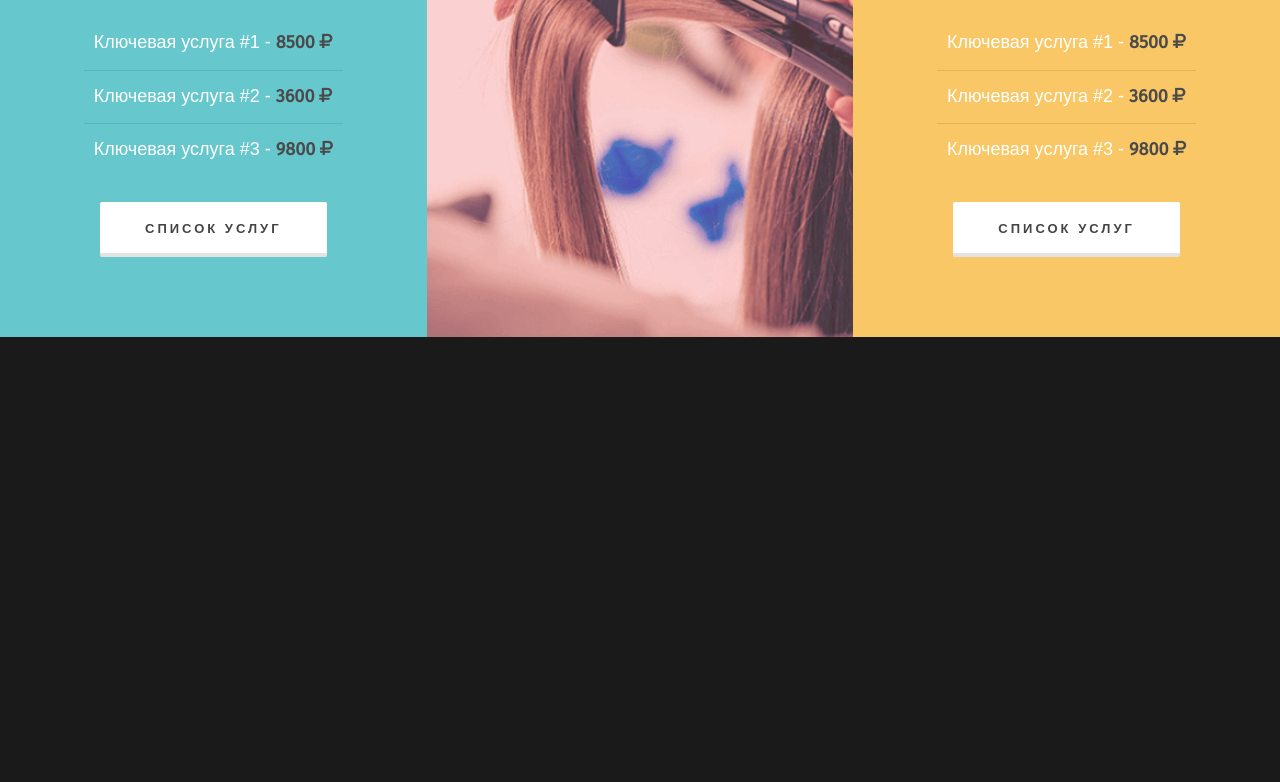
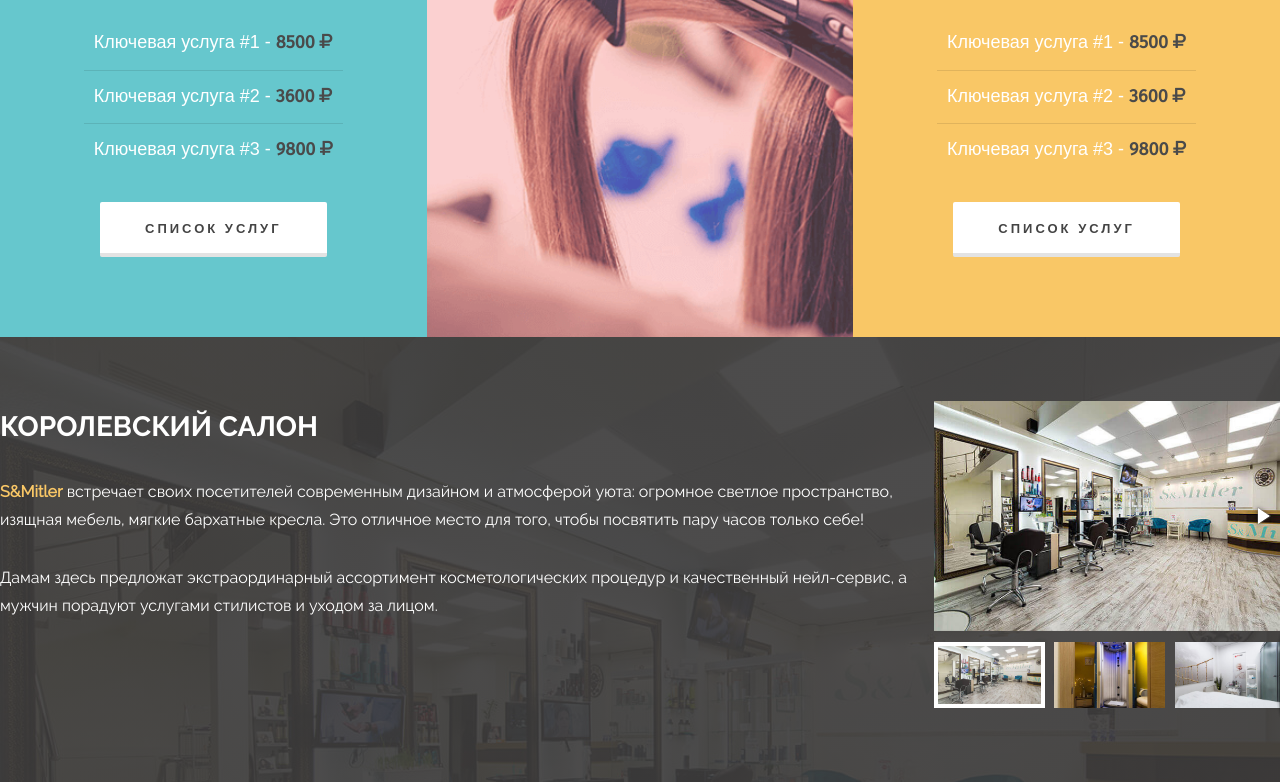
Before and after one commit to vangeliyyulia/S-Mitler, a website: page app/index.html in a window 1280 px wide. Shown: the part 1473-2255 px from the top of the page. Before the commit the page ends 1810 px from the top, so only its background shows below. Drawn offline with Linux system fonts and the light colour scheme.

Commit message:
Gallery Pt.1

```diff
--- a/app/index.html
+++ b/app/index.html
@@ -105,7 +105,7 @@
 							<div class="services__logo">
 								<img src="img/logo-2.svg" alt="Смитлер - салон красоты">
 							</div>
-							<h3 class="services__heading">Косметологический <span>сервис</span></h3>
+							<h3 class="section__heading section__heading--services">Косметологический <span>сервис</span></h3>
 							<ul class="services__list">
 								<li class="services__item">Ключевая услуга #1 - <strong>8500 <i class="fa fa-rub"></i></strong></li>
 								<li class="services__item">Ключевая услуга #2 - <strong>3600 <i class="fa fa-rub"></i></strong></li>
@@ -120,7 +120,7 @@
 							<div class="services__logo">
 								<img src="img/logo-2.svg" alt="Смитлер - салон красоты">
 							</div>
-							<h3 class="services__heading">Парикмахерский <span>сервис</span></h3>
+							<h3 class="section__heading section__heading--services">Парикмахерский <span>сервис</span></h3>
 							<ul class="services__list">
 								<li class="services__item">Ключевая услуга #1 - <strong>8500 <i class="fa fa-rub"></i></strong></li>
 								<li class="services__item">Ключевая услуга #2 - <strong>3600 <i class="fa fa-rub"></i></strong></li>
@@ -135,7 +135,7 @@
 							<div class="services__logo">
 								<img src="img/logo-2.svg" alt="Смитлер - салон красоты">
 							</div>
-							<h3 class="services__heading">Маникюрный <span>сервис</span></h3>
+							<h3 class="section__heading section__heading--services">Маникюрный <span>сервис</span></h3>
 							<ul class="services__list">
 								<li class="services__item">Ключевая услуга #1 - <strong>8500 <i class="fa fa-rub"></i></strong></li>
 								<li class="services__item">Ключевая услуга #2 - <strong>3600 <i class="fa fa-rub"></i></strong></li>
@@ -150,7 +150,7 @@
 							<div class="services__logo">
 								<img src="img/logo-2.svg" alt="Смитлер - салон красоты">
 							</div>
-							<h3 class="services__heading">Массаж и SPA <span>сервис</span></h3>
+							<h3 class="section__heading section__heading--services">Массаж и SPA <span>сервис</span></h3>
 							<ul class="services__list">
 								<li class="services__item">Ключевая услуга #1 - <strong>8500 <i class="fa fa-rub"></i></strong></li>
 								<li class="services__item">Ключевая услуга #2 - <strong>3600 <i class="fa fa-rub"></i></strong></li>
@@ -159,6 +159,28 @@
 							<a href="#" class="btn btn--white">Список услуг</a>
 						</div>
 						<div class="services__services-image" style="background-image: url(img/service3.png);"></div>
+					</div>
+				</div>
+			</section>
+			<section class="gallery" style="background: linear-gradient(to bottom, rgba(61,60,60, .92), rgba(61,60,60, .92)),
+														url(img/photos/foto-19.jpg);">
+				<div class="container">
+					<div class="gallery__wrapper">
+						<div class="gallery__content">
+							<h2 class="section__heading section__heading--gallery">Королевский салон</h2>
+							<p class="gallery__description"><strong>S&amp;Mitler</strong> встречает своих посетителей современным дизайном и атмосферой уюта: огромное светлое пространство, изящная мебель, мягкие бархатные кресла.  Это отличное место для того, чтобы посвятить пару часов только себе!</p>
+							<p class="gallery__description">Дамам здесь предложат экстраординарный ассортимент косметологических процедур и качественный нейл-сервис, а мужчин порадуют услугами стилистов и уходом за лицом.</p>
+						</div>
+						<div class="gallery__images fotorama" data-nav="thumbs" data-thumbwidth="110.5" data-thumbheight="66" data-thumbmargin="10" data-thumbborderwidth="4">
+							<img src="img/photos/small/foto-19.jpg" alt="Фото салона красоты">
+							<img src="img/photos/small/foto-15.jpg" alt="Фото салона красоты">
+							<img src="img/photos/small/foto-13.jpg" alt="Фото салона красоты">
+							<img src="img/photos/small/foto-16.jpg" alt="Фото салона красоты">
+							<img src="img/photos/small/foto-23.jpg" alt="Фото салона красоты">
+							<img src="img/photos/small/foto-18.jpg" alt="Фото салона красоты">
+							<img src="img/photos/small/foto-19.jpg" alt="Фото салона красоты">
+							<img src="img/photos/small/foto-13.jpg" alt="Фото салона красоты">
+						</div>
 					</div>
 				</div>
 			</section>
--- /dev/null
+++ b/app/sass/components/_section__heading.scss
@@ -0,0 +1,21 @@
+.section__heading {
+    text-align: center;
+    font-family: 'RalewayBold';
+    text-transform: uppercase;
+    font-weight: 800;
+    font-size: 2.8rem;
+    margin-top: .5rem;
+    line-height: 1.5;
+    margin-bottom: 2rem;
+
+    & span {
+        font-family: 'RalewayLight';
+        font-size: 1.8rem;
+        display: block;
+        font-weight: 300;
+    }
+
+    &--gallery {
+        text-align: left;
+    }
+}
--- /dev/null
+++ b/app/sass/layout/_gallery.scss
@@ -0,0 +1,26 @@
+.gallery {
+    padding: 5% 0;
+    background-color: #151515;
+    color: #fff;
+    background-size: cover;
+    background-position: center;
+
+    &__wrapper {
+        display: flex;
+    }
+
+    &__description {
+        margin: 3rem 0;
+        font-family: 'RalewayRegular';
+        font-size: 1.6rem;
+
+        & strong {
+            color: $accent;
+        }
+    }
+
+}
+
+.fotorama__thumb-border {
+    border-color: #fff;
+}
--- a/app/sass/layout/_services.scss
+++ b/app/sass/layout/_services.scss
@@ -49,24 +49,6 @@
         & strong {
             font-family: 'FiraSansRegular';
             color: #4a4a4a;
-        }
-    }
-
-    &__heading {
-        text-align: center;
-        font-family: 'RalewayBold';
-        text-transform: uppercase;
-        font-weight: 800;
-        font-size: 2.8rem;
-        margin-top: .5rem;
-        line-height: 1.5;
-        margin-bottom: 2rem;
-
-        & span {
-            font-family: 'RalewayLight';
-            font-size: 1.8rem;
-            display: block;
-            font-weight: 300;
         }
     }
 
--- a/app/sass/main.scss
+++ b/app/sass/main.scss
@@ -6,6 +6,8 @@
 
 @import 'layout/header';
 @import 'layout/services';
+@import 'layout/gallery';
 
 @import 'components/nav';
 @import 'components/btn';
+@import 'components/section__heading';
```
Also changed, not shown: app/css/main.min.css.
